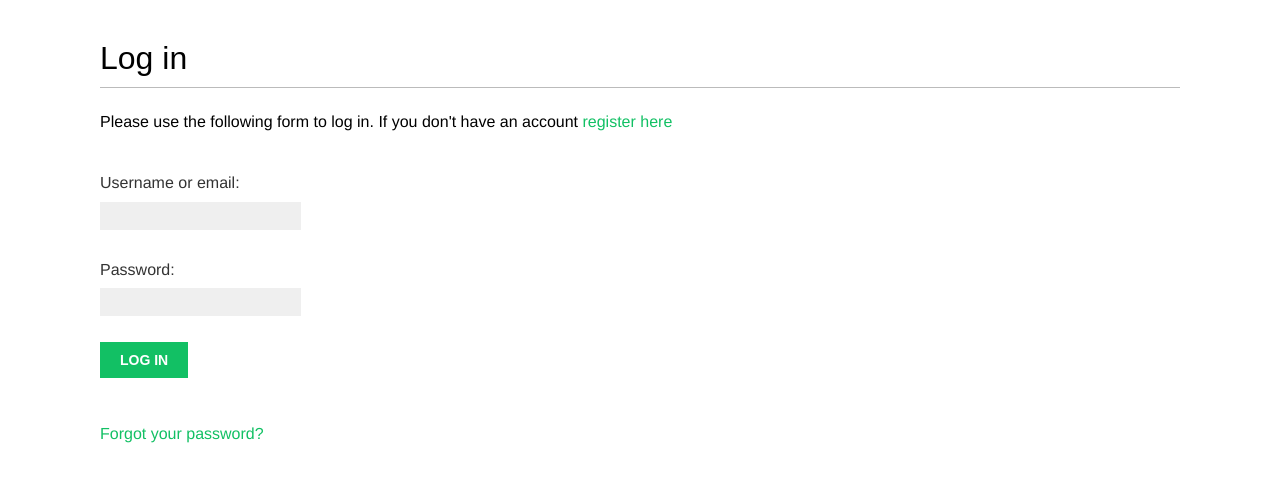
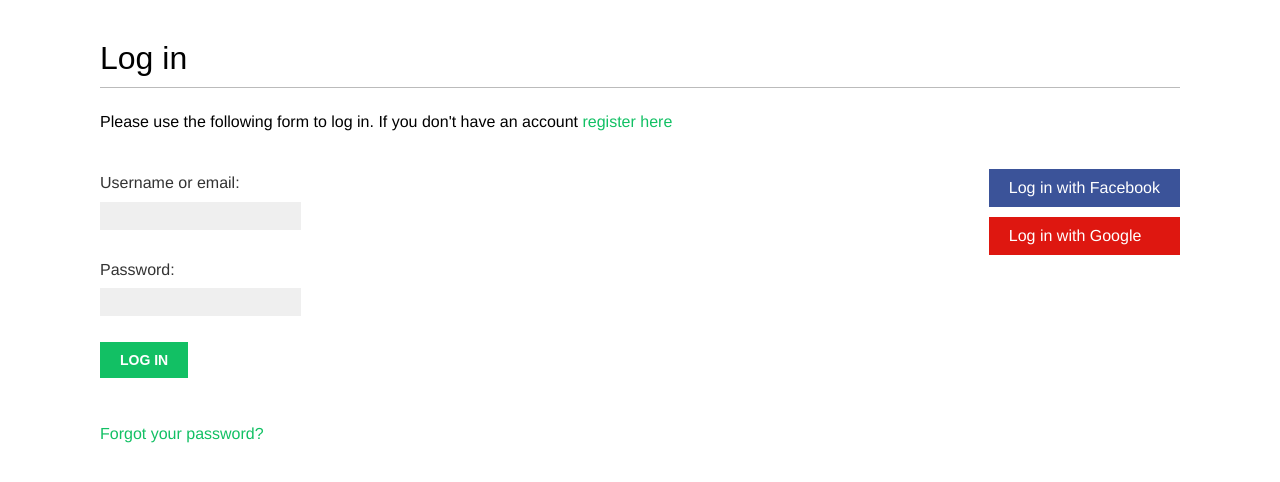
Before and after one commit to artemyev1003/django_social_website, a Django app: page /account/login/ in a window 1280 px wide. Shown: the part 47-529 px from the top of the page. Run offline with Django 4.2, Linux system fonts and the light colour scheme; some web fonts are replaced.

Commit message:
Added social auth via Facebook and Google

```diff
--- a/bookmarks/account/static/css/base.css
+++ b/bookmarks/account/static/css/base.css
@@ -183,7 +183,6 @@ ul.messages li a.close {
 }
 .social li a {
     width:100%;
-    height:100%;
     display:block;
     color:#fff;
 }
--- a/bookmarks/account/templates/registration/login.html
+++ b/bookmarks/account/templates/registration/login.html
@@ -22,4 +22,15 @@ If you don't have an account <a href="{% url 'account:register' %}">register her
 </form>
     <p><a href="{% url 'account:password_reset' %}">Forgot your password?</a></p>
 </div>
+
+<div class="social">
+    <ul>
+        <li class="facebook">
+            <a href="{% url 'social:begin' 'facebook' %}">Log in with Facebook</a>
+        </li>
+        <li class="google">
+            <a href="{% url 'social:begin' 'google-oauth2' %}">Log in with Google</a>
+        </li>
+    </ul>
+</div>
 {% endblock %}
--- a/bookmarks/bookmarks/urls.py
+++ b/bookmarks/bookmarks/urls.py
@@ -21,6 +21,7 @@ from django.conf.urls.static import static
 urlpatterns = [
     path('admin/', admin.site.urls),
     path('account/', include('account.urls')),
+    path('social-auth/', include('social_django.urls', namespace='social')),
 ]
 
 if settings.DEBUG:
```
Also changed, not shown: bookmarks/bookmarks/settings.py (+12 -1 lines), 1 other file.
